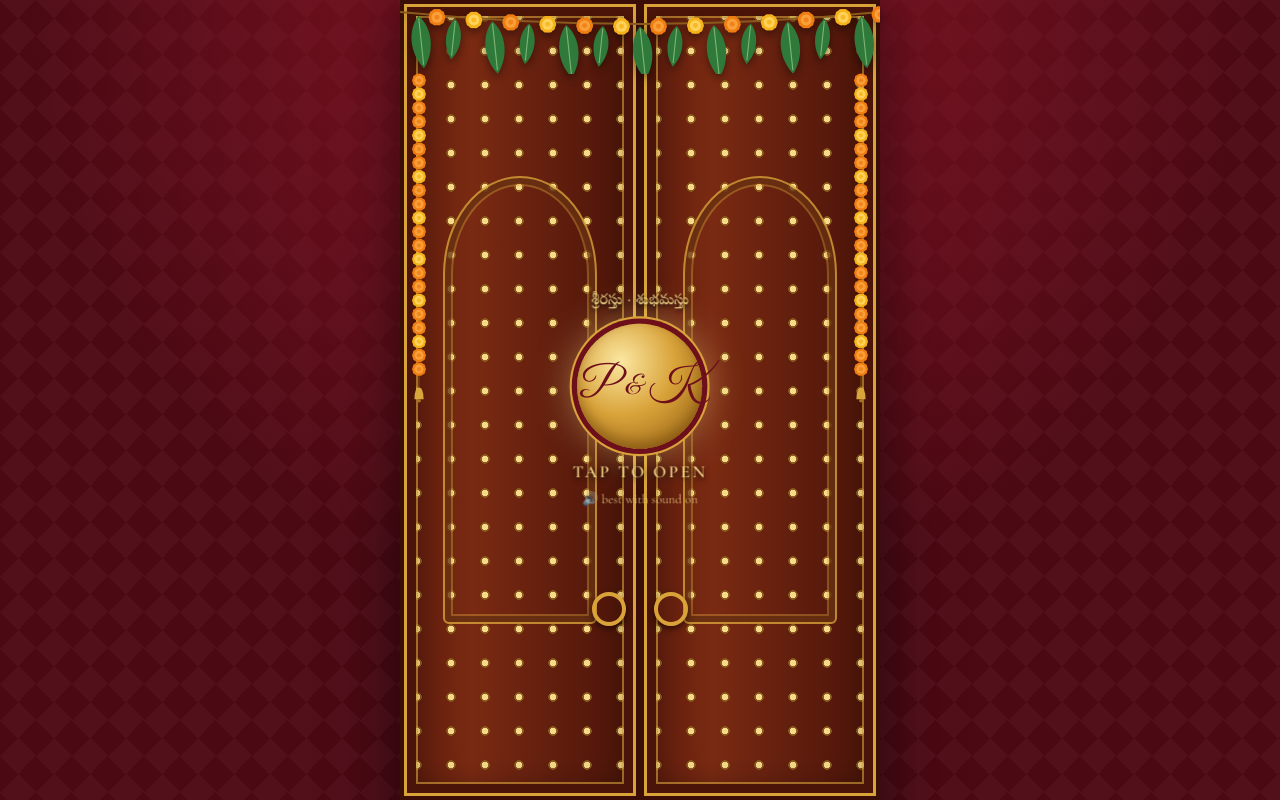
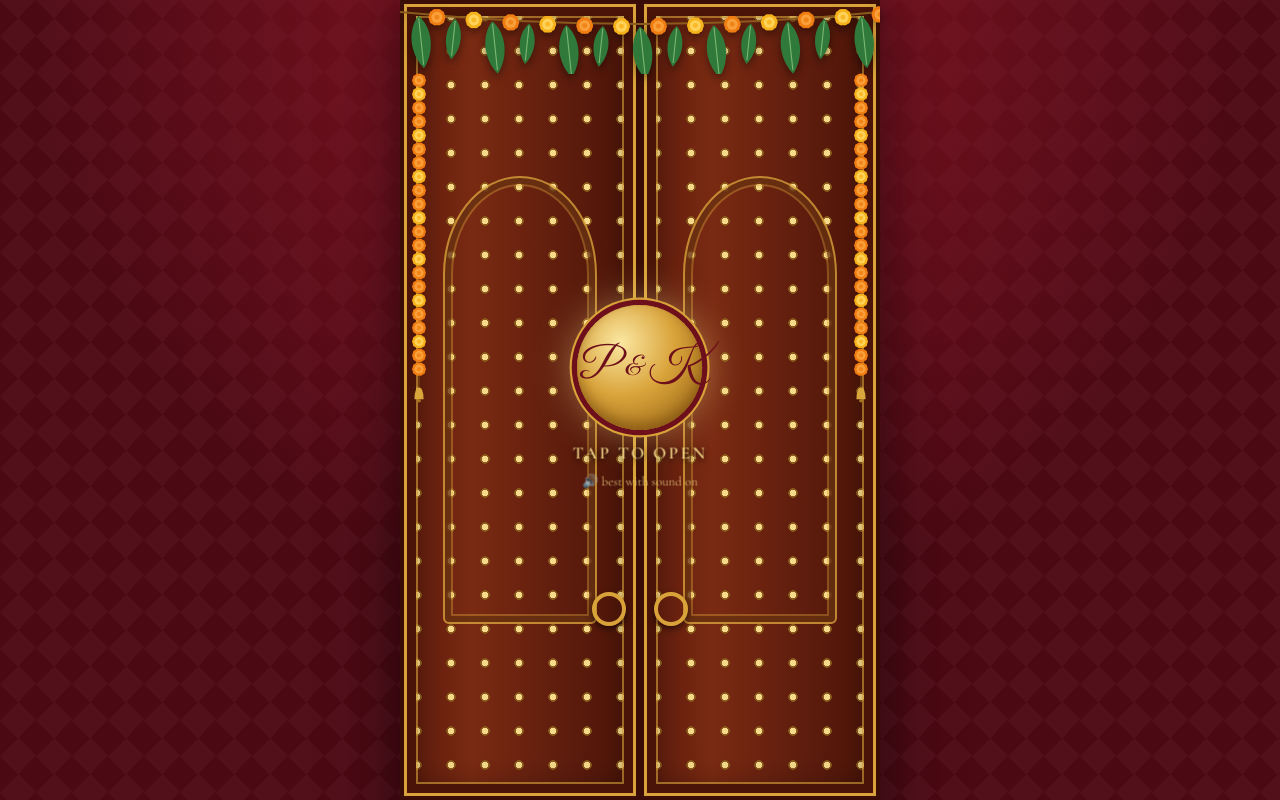
Before and after one commit to puru13794/invitation, a Next.js app: page / in a window 1280 px wide. Built offline with nearby package versions, Linux system fonts and the light colour scheme.

Commit message:
Remove closing page and all Telugu text; English only

```diff
--- a/src/app/globals.css
+++ b/src/app/globals.css
@@ -12,7 +12,6 @@
   --ink: #4a1d14;
   --serif: var(--font-serif), "Cormorant Garamond", Georgia, serif;
   --script: var(--font-script), "Great Vibes", cursive;
-  --telugu: var(--font-telugu), "Noto Serif Telugu", serif;
   --page: min(100%, 480px);
 }
 
@@ -34,7 +33,6 @@ body {
 }
 h1, h2, h3, p { margin: 0; }
 a { color: inherit; }
-.telugu { font-family: var(--telugu); }
 .script { font-family: var(--script); font-weight: 400; }
 
 .page {
@@ -53,7 +51,6 @@ a { color: inherit; }
   font-size: 13px; letter-spacing: 0.22em; text-transform: uppercase; color: var(--kumkum); font-weight: 600;
 }
 .heading { font-family: var(--script); font-weight: 400; font-size: clamp(40px, 11.5vw, 52px); line-height: 1.1; color: var(--maroon); margin-top: 6px; }
-.heading-te { color: var(--gold); font-size: 16px; margin-top: 4px; font-weight: 700; }
 .divider { width: 200px; height: 20px; color: var(--gold); margin: 18px auto; display: block; }
 
 .btn {
@@ -115,7 +112,6 @@ a { color: inherit; }
   display: flex; flex-direction: column; align-items: center; gap: 14px; text-align: center; color: var(--gold-l);
   transition: opacity 0.5s ease, transform 0.6s ease;
 }
-.doors__sri { font-size: 15px; color: var(--gold-l); text-shadow: 0 2px 4px #000; white-space: nowrap; }
 .seal {
   width: 118px; height: 118px; border-radius: 50%; display: flex; align-items: center; justify-content: center; gap: 4px;
   background: radial-gradient(circle at 35% 30%, #fbe7a1, #d9a33a 45%, #8f5b10);
@@ -157,7 +153,7 @@ a { color: inherit; }
   position: relative; padding: 38px 20px 34px; border: 1.5px solid var(--gold); border-radius: 180px 180px 14px 14px;
   background: #fffaf0e6; box-shadow: 0 0 0 6px var(--cream), 0 0 0 7.5px #d9a33a77, 0 18px 40px #6e0f1c1a;
 }
-.invite__telugu { color: var(--kumkum); font-size: 19px; font-weight: 700; margin: 26px 0 8px; }
+.invite__first { margin-top: 30px; }
 .invite__text { font-size: 19px; color: #5b2a1d; margin: 14px auto 0; max-width: 340px; font-style: italic; }
 .invite__text strong { color: var(--kumkum); font-style: normal; }
 .invite__pair { margin: 22px 0 6px; display: flex; flex-direction: column; align-items: center; gap: 4px; }
@@ -173,7 +169,7 @@ a { color: inherit; }
 @keyframes twinkle { to { opacity: 0.3; } }
 
 /* ───────── save the date ───────── */
-.save { background: radial-gradient(ellipse at 50% 30%, #fff6dd, var(--sandal) 75%); }
+.save { background: radial-gradient(ellipse at 50% 30%, #fff6dd, var(--sandal) 75%); padding-bottom: calc(110px + env(safe-area-inset-bottom)); }
 .save__kalash { display: flex; justify-content: space-between; align-items: flex-start; padding: 40px 0 0; }
 .kalash { width: 70px; opacity: 0.9; }
 .kalash--l { margin-left: -14px; }
@@ -187,7 +183,6 @@ a { color: inherit; }
 .scratch__content { position: absolute; inset: 0; display: flex; flex-direction: column; align-items: center; justify-content: center; gap: 6px; padding: 26px; }
 .scratch__date { font-size: 24px; font-weight: 700; color: var(--maroon); line-height: 1.15; }
 .scratch__time { font-size: 17px; color: var(--kumkum); font-weight: 600; }
-.scratch__te { font-size: 13px; color: #9c6512; font-weight: 700; }
 .scratch__foil { position: absolute; inset: 0; width: 100%; height: 100%; transition: opacity 0.7s ease; cursor: grab; }
 .scratch--done .scratch__foil { opacity: 0; pointer-events: none; }
 .scratch--done { touch-action: auto; }
@@ -209,20 +204,6 @@ a { color: inherit; }
 .invite__when { color: var(--kumkum); font-weight: 600; font-size: 15px; margin-top: 4px; }
 .venue__map { margin: 18px 0; border-radius: 16px; overflow: hidden; aspect-ratio: 4 / 3.4; box-shadow: inset 0 0 0 1.5px #d9a33a88; background: #f3e4cc; }
 .venue__map iframe { width: 100%; height: 100%; border: 0; display: block; }
-
-/* ───────── closing ───────── */
-.closing { color: var(--cream); padding: 90px 22px 34px; background: radial-gradient(ellipse at 50% 0%, #a3192c, var(--maroon) 55%, var(--deep)); }
-.closing__toran { position: absolute; top: 0; left: 0; width: 100%; }
-.closing__te { font-size: 26px; color: var(--gold-l); font-weight: 700; }
-.closing__en { font-family: var(--script); font-size: 38px; line-height: 1.15; margin-top: 10px; color: #fff3d9; }
-.closing .divider { color: var(--gold-l); }
-.closing .kicker { color: #ffcf8a; }
-.closing__hosts { font-size: 22px; font-weight: 600; margin-top: 8px; color: var(--gold-l); }
-.closing__note { font-style: italic; margin: 10px 0 26px; color: #ffe2c2; font-size: 17px; }
-.closing .btn { background: linear-gradient(135deg, var(--gold-l), var(--gold)); color: var(--maroon); }
-.closing__diyas { display: flex; justify-content: center; gap: 6px; margin-top: 40px; }
-.closing__diyas .diya { width: 48px; height: 48px; }
-.closing__foot { font-family: var(--script); font-size: 28px; margin-top: 18px; color: var(--gold-l); opacity: 0.9; }
 
 /* ───────── petals ───────── */
 .petals, .burst { position: fixed; inset: 0; pointer-events: none; z-index: 40; overflow: hidden; width: var(--page); margin: 0 auto; }
--- a/src/app/layout.tsx
+++ b/src/app/layout.tsx
@@ -1,17 +1,16 @@
 import type { Metadata, Viewport } from "next";
-import { Cormorant_Garamond, Great_Vibes, Noto_Serif_Telugu } from "next/font/google";
+import { Cormorant_Garamond, Great_Vibes } from "next/font/google";
 import { invitation as inv } from "@/config";
 import "./globals.css";
 
 const serif = Cormorant_Garamond({ subsets: ["latin"], weight: ["400", "500", "600", "700"], style: ["normal", "italic"], variable: "--font-serif", display: "swap" });
 const script = Great_Vibes({ subsets: ["latin"], weight: "400", variable: "--font-script", display: "swap" });
-const telugu = Noto_Serif_Telugu({ subsets: ["telugu"], weight: ["500", "700"], variable: "--font-telugu", display: "swap" });
 
 const title = `${inv.groom.name} & ${inv.bride.name} · Engagement Invitation`;
 
 export const metadata: Metadata = {
   title,
-  description: `Join us for the Nischitartham (engagement) of ${inv.groom.name} & ${inv.bride.name}. ${inv.dateText}`,
+  description: `Join us for the engagement of ${inv.groom.name} & ${inv.bride.name}. ${inv.dateText}`,
   openGraph: { title, description: `${inv.dateText} · ${inv.venue.name}`, type: "website" },
 };
 
@@ -24,7 +23,7 @@ export const viewport: Viewport = {
 
 export default function RootLayout({ children }: { children: React.ReactNode }) {
   return (
-    <html lang="en" className={`locked ${serif.variable} ${script.variable} ${telugu.variable}`}>
+    <html lang="en" className={`locked ${serif.variable} ${script.variable}`}>
       <body>{children}</body>
     </html>
   );
--- a/src/components/Doors.tsx
+++ b/src/components/Doors.tsx
@@ -32,7 +32,6 @@ export function Doors({ onOpen }: { onOpen: () => void }) {
       <MarigoldStrand className="doors__strand doors__strand--r" count={22} />
 
       <div className="doors__center">
-        <p className="telugu doors__sri">శ్రీరస్తు · శుభమస్తు</p>
         <div className="seal">
           <span>{invitation.groom.name[0]}</span>
           <i>&amp;</i>
--- a/src/components/Invitation.tsx
+++ b/src/components/Invitation.tsx
@@ -4,7 +4,7 @@ import { useCallback, useState } from "react";
 import { invitation as inv } from "@/config";
 import { useMusic } from "@/lib/useMusic";
 import { useParallax, useReveal } from "@/lib/motion";
-import { Diya, Divider, Kalash, Mandala, Rings, Toran } from "./Art";
+import { Divider, Kalash, Mandala, Rings } from "./Art";
 import { Doors } from "./Doors";
 import { Countdown } from "./Countdown";
 import { ScratchReveal } from "./ScratchReveal";
@@ -46,15 +46,6 @@ export function Invitation() {
     window.scrollTo(0, 0);
   }, [music]);
 
-  const share = async () => {
-    const data = { title: `${inv.groom.name} & ${inv.bride.name}`, text: inv.shareText, url: window.location.href };
-    if (navigator.share) {
-      try { await navigator.share(data); } catch { /* cancelled */ }
-    } else {
-      window.open(`https://wa.me/?text=${encodeURIComponent(`${inv.shareText}\n${data.url}`)}`, "_blank");
-    }
-  };
-
   const cal = calendarLinks();
 
   return (
@@ -74,8 +65,7 @@ export function Invitation() {
         <section className="section invite" id="invite" data-parallax>
           <div className="layer" data-speed="0.15"><Mandala className="bg-mandala" /></div>
           <div className="invite__frame" data-reveal>
-            <p className="telugu invite__telugu">సాదరంగా ఆహ్వానిస్తున్నాము</p>
-            <p className="kicker">Together with our families</p>
+            <p className="kicker invite__first">Together with our families</p>
             <p className="invite__text">
               we joyfully invite you and your family to grace the auspicious occasion of the
               <strong> engagement </strong>of
@@ -108,7 +98,6 @@ export function Invitation() {
             <ScratchReveal onReveal={() => setBurst((b) => b + 1)}>
               <span className="scratch__date">{inv.dateText}</span>
               <span className="scratch__time">{inv.timeText}</span>
-              <span className="telugu scratch__te">{inv.teluguDateText}</span>
             </ScratchReveal>
           </div>
           <p className="kicker save__until" data-reveal>Counting down to the muhurtham</p>
@@ -119,21 +108,6 @@ export function Invitation() {
           </div>
         </section>
 
-        {/* ═════════ CLOSING ═════════ */}
-        <section className="section closing">
-          <Toran className="closing__toran" />
-          <div data-reveal>
-            <p className="telugu closing__te">మీ రాకే మాకు ఆనందం</p>
-            <p className="closing__en">Your presence is our greatest blessing</p>
-            <Divider className="divider" />
-            <p className="kicker">With love &amp; best compliments from</p>
-            <p className="closing__hosts">{inv.hosts}</p>
-            <p className="closing__note">Kindly bless the couple with your gracious presence.</p>
-            <button className="btn" onClick={share}>💌 Share Invitation</button>
-          </div>
-          <div className="closing__diyas"><Diya className="diya" /><Diya className="diya" /><Diya className="diya" /><Diya className="diya" /><Diya className="diya" /></div>
-          <p className="closing__foot">{inv.groom.name.split(" ")[0]} ♥ {inv.bride.name.split(" ")[0]}</p>
-        </section>
       </main>
     </div>
   );
--- a/src/config.ts
+++ b/src/config.ts
@@ -6,12 +6,10 @@
 export const invitation = {
   groom: {
     name: "Purushottam Reddy",
-    teluguName: "పురుషోత్తమ్ రెడ్డి",
     parents: "S/o Sri Ramakrishna Reddy & Smt. Anjanamma",
   },
   bride: {
     name: "Kavya Reddy",
-    teluguName: "కావ్య రెడ్డి",
     parents: "D/o Late Sri Raja Gopal Reddy & Smt. Mani Kumari",
   },
 
@@ -26,7 +24,6 @@ export const invitation = {
   /** Shown exactly as written on the invitation. */
   dateText: "Monday, 12 October 2026",
   timeText: "10:00 AM onwards",
-  teluguDateText: "సోమవారం, 12 అక్టోబర్ 2026",
 
   venue: {
     name: "Sri Suryanarayana Swamy Devalayam",
@@ -44,10 +41,6 @@ export const invitation = {
       "https://www.google.com/maps/embed?pb=!1m18!1m12!1m3!1d1800!2d78.0340442!3d15.7962432!2m3!1f0!2f0!3f0!3m2!1i1024!2i768!4f13.1!3m3!1m2!1s0x3bb5ddc37f3d71bd%3A0x90637bdf2e636b9c!2sSri%20Suryanarayana%20Swamy%20Devalayam!5e0!3m2!1sen!2sin!4v1791200000000!5m2!1sen!2sin",
   },
 
-  hosts: "Ramakrishna Reddy's Family & Gopal Reddy's Family",
-  /** Shared via WhatsApp / native share. */
-  shareText: "You're invited to the engagement of Purushottam Reddy & Kavya Reddy 💍",
-
   /**
    * Background music (loops). Replace /public/music/engagement.mp3 to change it.
    * If the file is ever missing, a built-in Carnatic-style melody plays instead.
--- a/src/lib/motion.ts
+++ b/src/lib/motion.ts
@@ -51,7 +51,7 @@ export function useReveal(enabled: boolean) {
           }
         }
       },
-      { rootMargin: "0px 0px -12% 0px", threshold: 0.12 },
+      { rootMargin: "0px 0px -6% 0px", threshold: 0.1 },
     );
     document.querySelectorAll("[data-reveal]").forEach((el) => io.observe(el));
     return () => io.disconnect();
```
